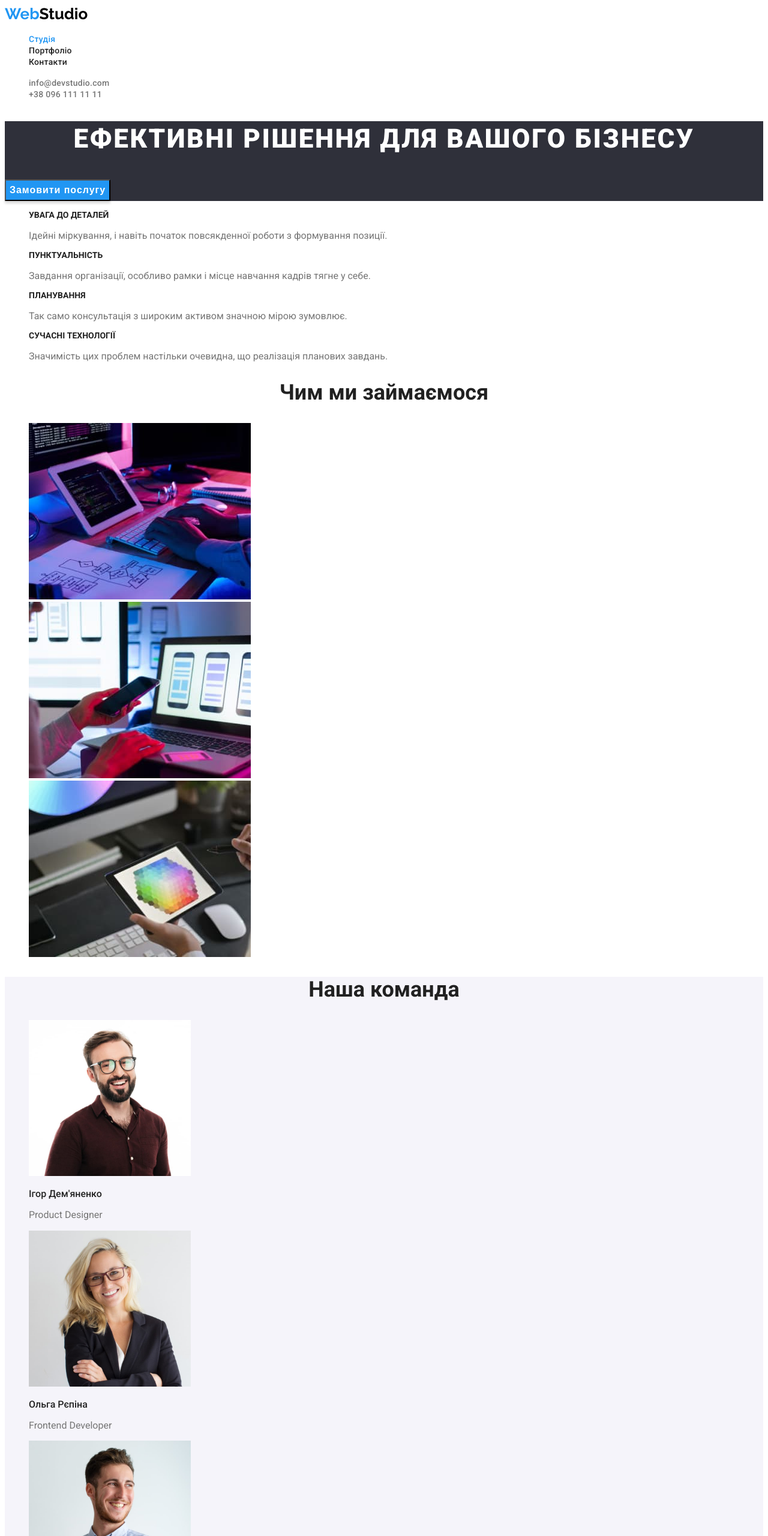
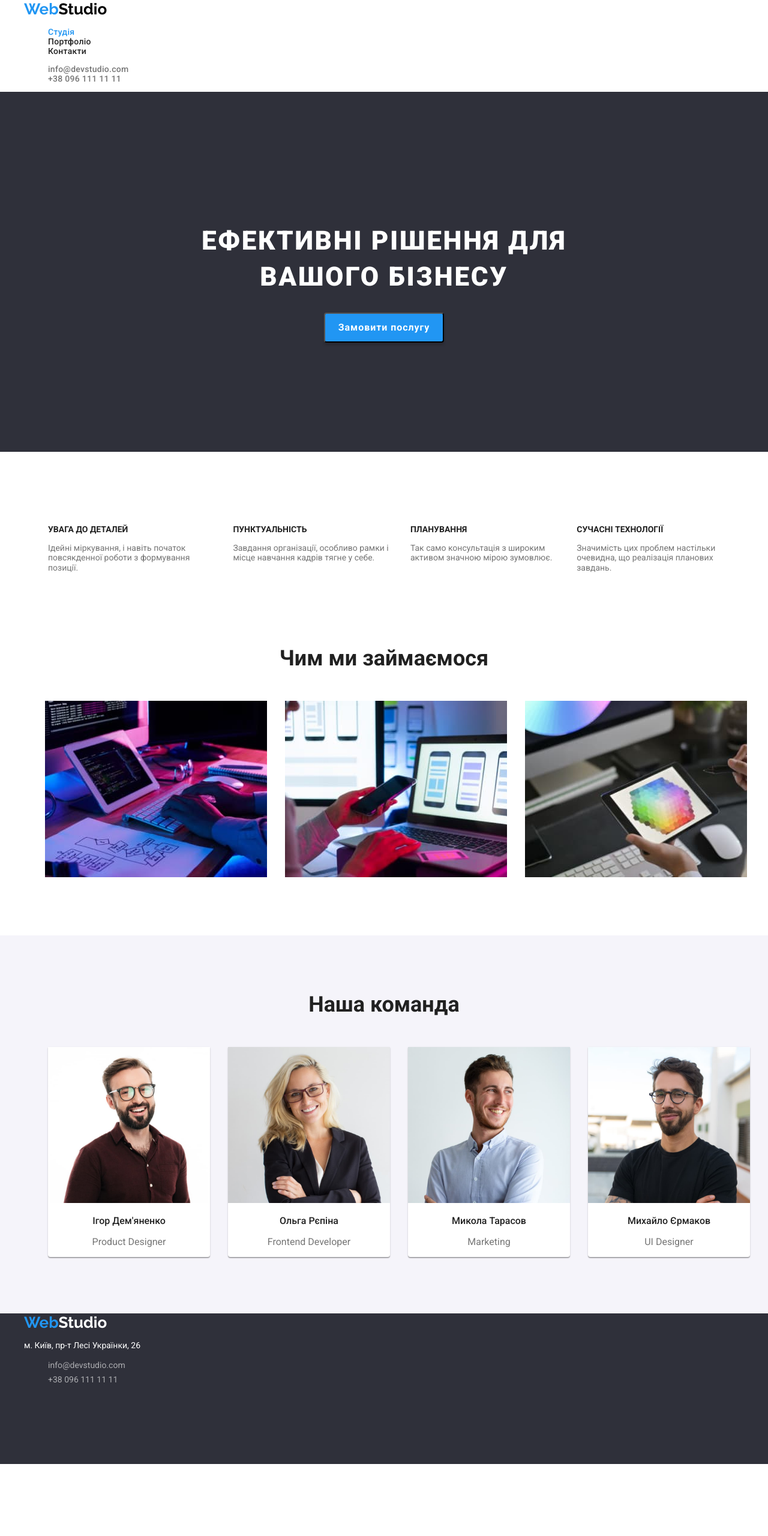
Before and after one commit to pear-gen/goit-markup-hw-03, a plain HTML site: page index.html in a window 1280 px wide. Shown: the top 2560 px of the page at 60% size. After the commit the page ends 2440 px from the top, so only its background shows below. Drawn offline with nearby package versions, Linux system fonts and the light colour scheme.

Commit message:
flexbox for body

```diff
--- a/CSS/styles.css
+++ b/CSS/styles.css
@@ -18,8 +18,15 @@ ul {
     line-height: 1.71;
     letter-spacing: 0.03em;
 }
+.container{
+    max-width: 1200px;
+    margin: auto;
+}
 .header {
-    background-color:#FFFFFF}
+    background-color:#FFF;
+    width: auto;
+}
+
     h1,
     h2,
     h3 {
@@ -36,8 +43,6 @@ ul {
     line-height: 1.19;
 
     text-decoration: none;
-
-
 }
 .logo .accent {
     color: var(--accent-text-color);
@@ -75,7 +80,12 @@ ul {
 
 /* Герой */
 .hero {
+    display: flex;
     background-color: #2F303A;
+    height: 600px;
+    flex-direction: column;
+    align-items: center;
+    justify-content: center;
 }
 .hero-title {
     color: #FFFFFF;
@@ -85,6 +95,9 @@ ul {
     line-height: 1.36;
     letter-spacing: 0.06em;
     text-align: center;
+    text-transform: uppercase;
+    width: 696px;
+    margin-bottom: 30px;
 
 }
 /* button */
@@ -97,13 +110,12 @@ ul {
     line-height: 1.88;
     text-align: center;
     letter-spacing: 0.06em;
+    height: 50px;
+    width: 200px;
+    border-radius: 4px;
 
     box-shadow: 0px 4px 4px rgba(0, 0, 0, 0.15);
     cursor: pointer;
-}
-
-.hero {
-    background-color:#2F303A;
 }
 
 /* Секція особливостей */
@@ -115,9 +127,29 @@ ul {
     font-size: 36px;
     line-height: 1.17;
     text-align: center;
-
+    margin-bottom: 50px;
+    margin-top: 0px;
+    padding-top: 94px;
+}
+.section-img{
+    display: flex;
+    flex-direction: row;
+    align-items: center;
+    justify-content: center;
+    gap: 30px;
+    padding-bottom: 94px;
+    margin: 0;
 }
 /* Features */
+
+.Features {
+    display: flex;
+    flex-direction: row;
+    align-items: baseline;
+    gap: 30px;
+    padding-top: 94px;
+}
+
 .Features .title {
     color: var(--title-text-color);
 
@@ -135,7 +167,6 @@ ul {
     font-weight: 500;
     font-size: 16px;
     line-height: 1.19;
-
 }
 .section-command {
     color: var(--primary-text-color);
@@ -145,7 +176,27 @@ ul {
     line-height: 1.19;
 
 }
+.devs {
+    display: flex;
+    flex-direction: row;
+    align-items: center;
+    gap: 30px;
+    padding-bottom: 94px;
+    margin-bottom: 0;
+}
+
+.dev {
+    border-radius: 0px 0px 4px 4px;
+    background: #FFF;
+    text-align: center;
+
+    box-shadow: 0px 2px 1px 0px rgba(0, 0, 0, 0.20), 0px 1px 1px 0px rgba(0, 0, 0, 0.14), 0px 1px 3px 0px rgba(0, 0, 0, 0.12);
+}
     /*Футер */
+.footer{
+    height: 251px;
+    background: #2F303A;
+}
  .footer,
   .footer .logo {color: #ffffff ;
         background-color: #2F303A;}
@@ -155,6 +206,7 @@ ul {
     font-size: 14px;
     font-style: normal;
  }
+
  .address-links a {
 
    color: rgba(255, 255, 255, 0.6);
@@ -186,9 +238,11 @@ color: var(--primary-text-color)}
     color: var(--title-text-color);
     background-color: var(--special-background-color);
 
+    flex-basis: calc((100% - 4 * 30) / 5);
     font-weight: 500;
     font-size: 16px;
     line-height: 1.63;
+    margin: 4px;
     cursor: pointer;
 }
 .site-nav-portfolio button:hover,
@@ -196,11 +250,35 @@ color: var(--primary-text-color)}
     color: #FFFFFF;
     background-color: var(--accent-text-color);
 }
+
+.site-nav-portfolio{
+    display: flex;
+    flex-direction: row;
+    justify-content: center;
+    margin-top: 94px;
+    margin-bottom: 50px;
+}
 .portfolio {
+    display: flex;
+    flex-wrap: wrap;
+    width: 1600px;
+    gap: 30px;
+    justify-content: center;
+
     color: var(--primary-text-color);
     font-size: 16px;
     line-height: 1.88;
     letter-spacing: 0.03em;
+}
+.card{
+    flex: 1;
+    border: 1px solid #eee;
+    background: #ffffff;
+
+    flex-basis: calc((100% - 2 * 30) / 3);
+    height: 404px;
+    flex-shrink: 0;
+    flex-grow: 0;
 }
 .portfolio-title {
    color: var(--title-text-color);
--- a/index.html
+++ b/index.html
@@ -1,17 +1,12 @@
 <!DOCTYPE html>
 <html lang="uk">
   <head>
-    <style>
-      body {
-        font-family: Roboto, sans-serif;
-        color: #757575;
-      }
-    </style>
+
     <meta charset="UTF-8" />
     <meta http-equiv="X-UA-Compatible" content="IE=edge" />
     <meta name="viewport" content="width=device-width, initial-scale=1.0" />
     <title>Студія</title>
-    <link rel="stylesheet" />
+    <link rel="stylesheet" href="https://cdnjs.cloudflare.com/ajax/libs/modern-normalize/1.0.0/modern-normalize.min.css" />
     <link rel="preconnect" href="https://fonts.googleapis.com" />
     <link rel="preconnect" href="https://fonts.gstatic.com" crossorigin />
     <link
@@ -19,9 +14,18 @@
       rel="stylesheet"
     />
     <link rel="stylesheet" href="./CSS/styles.css" />
+    <style>
+      body {
+        font-family: Roboto, sans-serif;
+        color: #757575;
+        font-size: 14px;
+      }
+    </style>
   </head>
   <body>
-    <header>
+    <header class="header">
+      <div class="container">
+        <div class="header-content">
           <nav>
             <a href="index.html" class="logo">
               <span class="accent">Web</span>Studio
@@ -37,6 +41,8 @@
             <li><a href="mailto:info@devstudio.com">info@devstudio.com</a></li>
             <li><a href="tel:+380961111111">+38 096 111 11 11</a></li>
           </ul>
+        </div>
+      </div>
     </header>
     <main>
       <section class="hero">
@@ -44,6 +50,7 @@
         <button type="button" class="button">Замовити послугу</button>
       </section>
       <section class="section">
+        <div class="container">
           <h2 hidden>Особливості</h2>
           <ul class="Features">
             <li>
@@ -74,10 +81,12 @@
             </p>
             </li>
           </ul>
+        </div>
       </section>
       <section class="section">
+        <div class="container">
           <h2 class="section-title">Чим ми займаємося</h2>
-        <ul>
+          <ul class="section-img">
             <li>
               <img
                 src="./image/work-img1.jpg"
@@ -103,11 +112,13 @@
               />
             </li>
           </ul>
+        </div>
       </section>
       <section class="section-command">
+        <div class="container">
           <h2 class="section-title">Наша команда</h2>
-        <ul>
-          <li>
+          <ul class="devs">
+            <li class="dev">
               <img
                 src="./image/designer1.jpg"
                 alt="Чоловік в окулярах посміхається"
@@ -117,7 +128,7 @@
               <h3 class="command-title">Ігор Дем'яненко</h3>
               <p lang="en">Product Designer</p>
             </li>
-          <li>
+            <li class="dev">
               <img
                 src="./image/developer.jpg"
                 alt="Жінка в окулярах посміхається"
@@ -127,7 +138,7 @@
               <h3 class="command-title">Ольга Рєпіна</h3>
               <p lang="en">Frontend Developer</p>
             </li>
-          <li>
+            <li class="dev">
               <img
                 src="./image/marketing.jpg"
                 alt="Чоловік посміхається"
@@ -137,7 +148,7 @@
               <h3 class="command-title">Микола Тарасов</h3>
               <p lang="en">Marketing</p>
             </li>
-          <li>
+            <li class="dev">
               <img
                 src="./image/designer2.jpg"
                 alt="Чоловік в окулярах і з бородою"
@@ -148,9 +159,11 @@
               <p lang="en">UI Designer</p>
             </li>
           </ul>
+        </div>
       </section>
     </main>
     <footer class="footer">
+      <div class="container">
         <a href="index.html" class="logo">
           <span class="accent">Web</span>Studio
         </a>
@@ -162,6 +175,7 @@
             <li><a href="tel:+380961111111">+38 096 111 11 11</a></li>
           </ul>
         </address>
+      </div>
     </footer>
   </body>
 </html>
```
Also changed, not shown: Portfolio.html (+18 -10 lines). Lines whose indentation alone changed are shown as unchanged.
